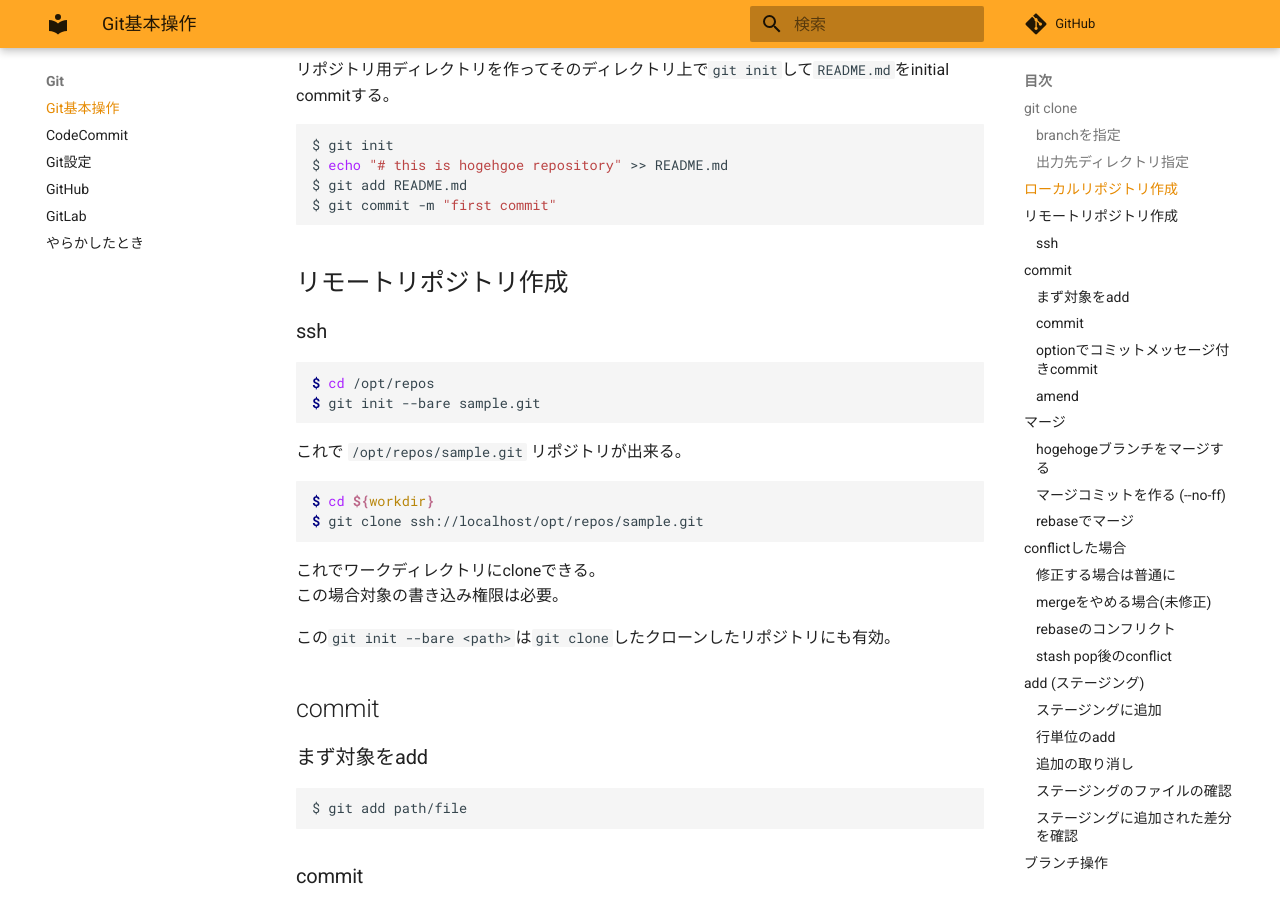
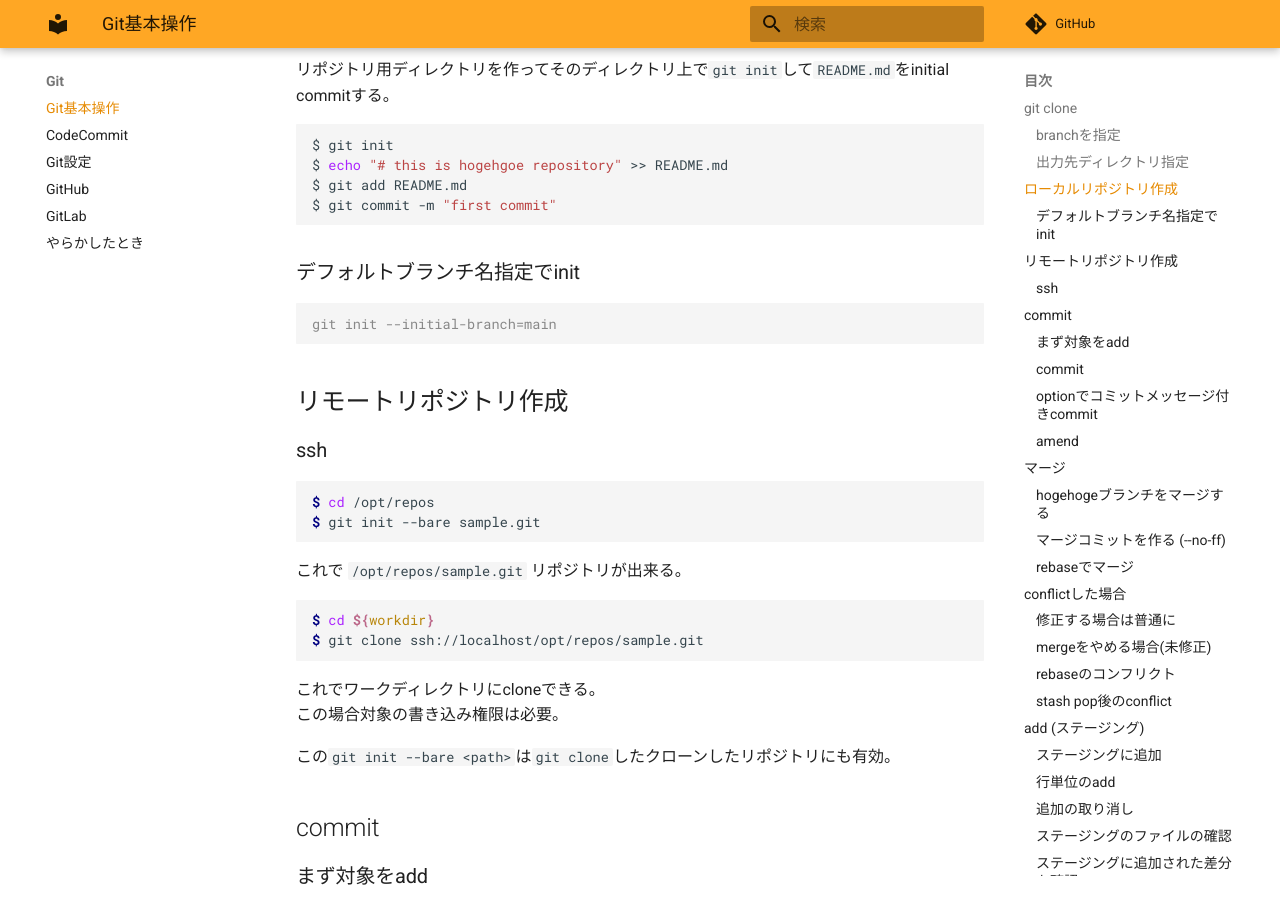
Before and after one commit to zaki-lknr/docs, an MkDocs documentation site: the page built from docs/Git/index.md, in a window 1280 px wide and 900 px high, scrolled down 823 px. Built offline with MkDocs 1.6.1 and Material for MkDocs 9.7.7, drawn with Linux system fonts in a browser that asks for light colours; comment, search, counter and statistics services are not loaded.

Commit message:
add: git: デフォルトブランチ名指定でinit

````diff
--- a/docs/Git/index.md
+++ b/docs/Git/index.md
@@ -39,6 +39,12 @@ $ git init
 $ echo "# this is hogehgoe repository" >> README.md
 $ git add README.md
 $ git commit -m "first commit"
+```
+
+### デフォルトブランチ名指定でinit
+
+```console
+git init --initial-branch=main
 ```
 
 ## リモートリポジトリ作成
````
